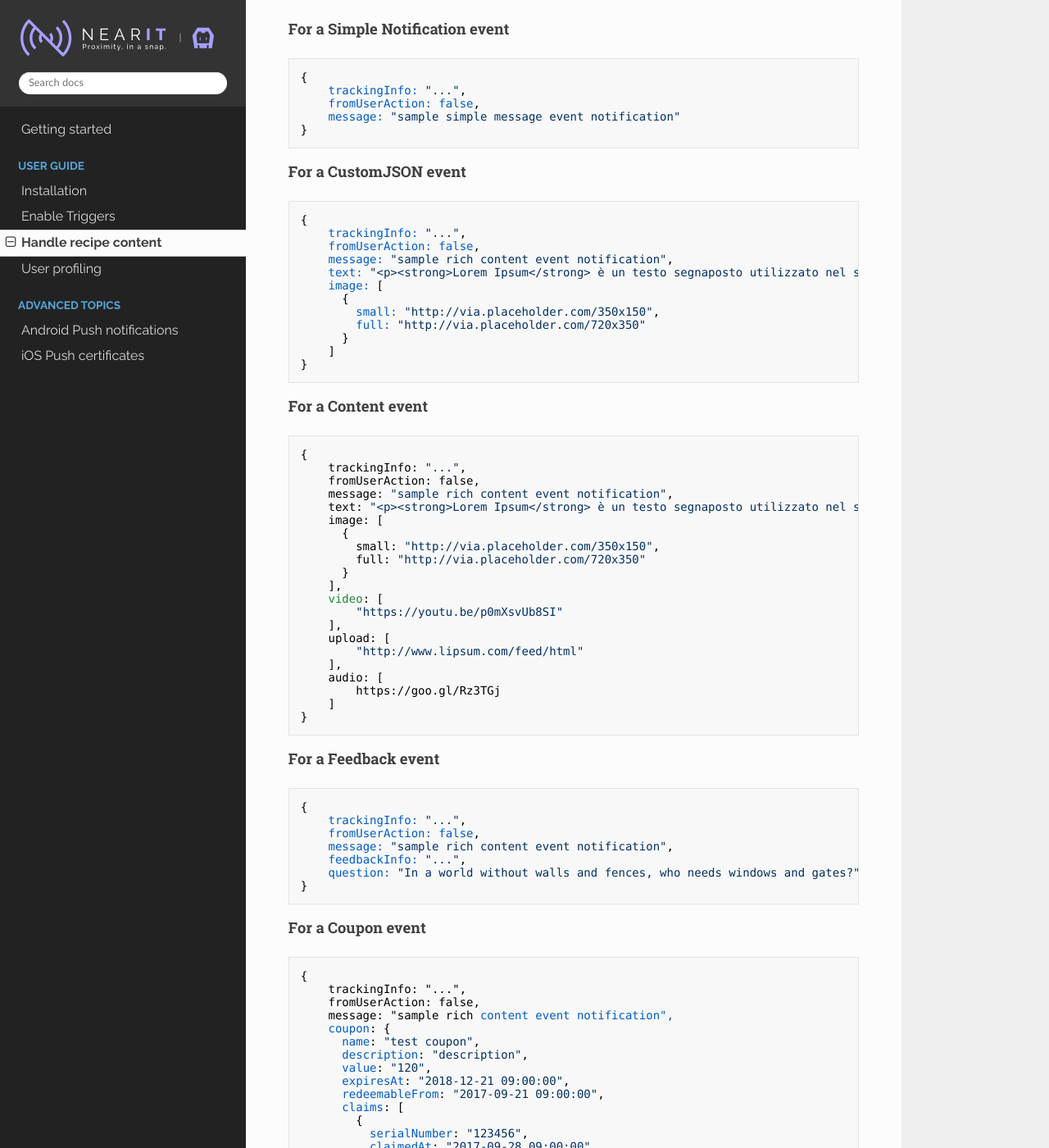
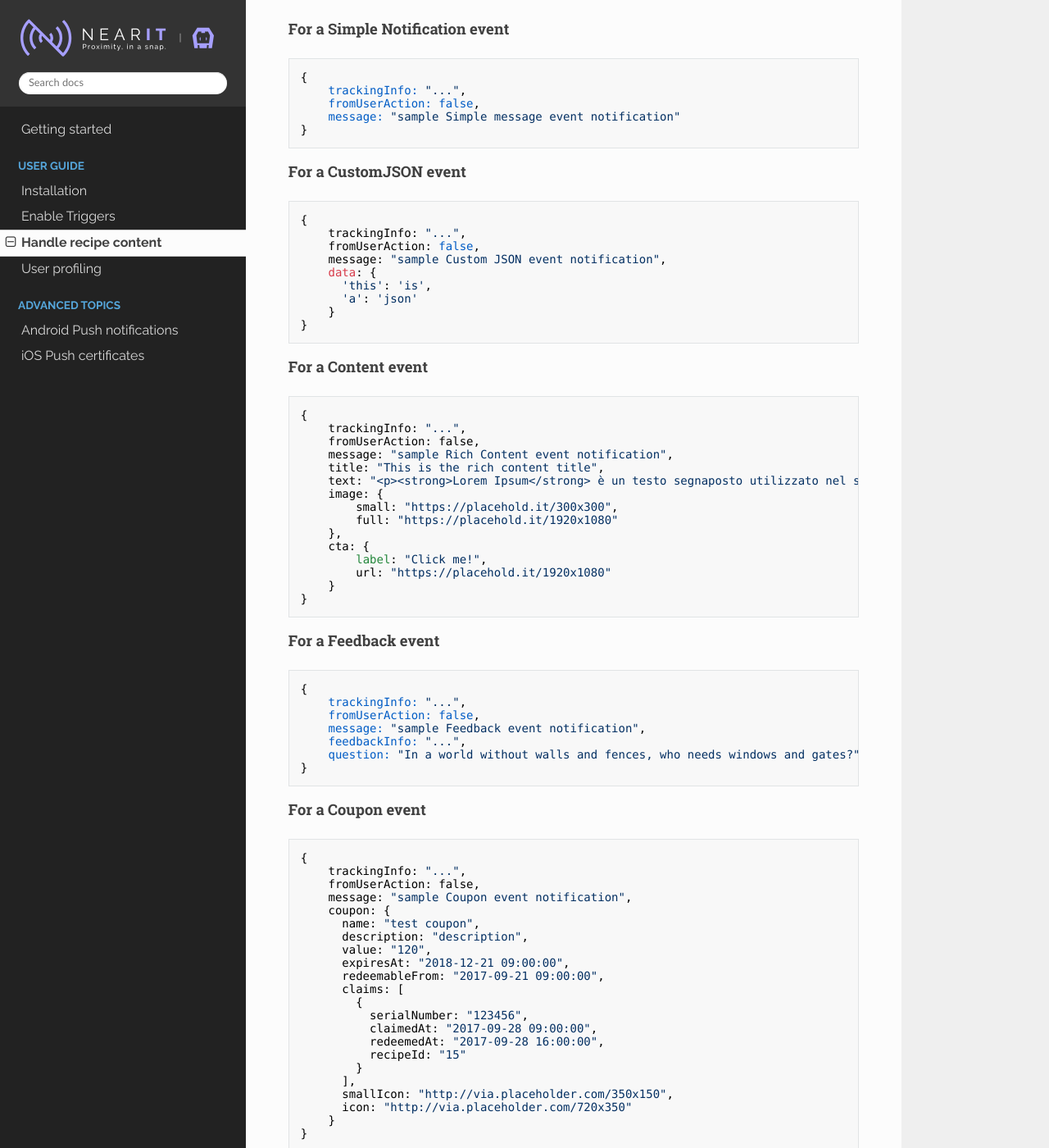
Before and after one commit to nearit/Cordova-SDK, an MkDocs documentation site: the page built from docs/handle-content.md, in a window 1280 px wide and 1400 px high, scrolled down 1287 px. Shown: the whole window at 82% size. Built offline with MkDocs 1.6.1, drawn with Linux system fonts in a browser that asks for light colours; nearby versions of some CDN libraries; old or Windows-style settings are respelled for this version of MkDocs; some of the changed text lies outside the part shown.

Commit message:
docs(Handle Content): Update `handle content` section after SDKs update

````diff
--- a/docs/handle-content.md
+++ b/docs/handle-content.md
@@ -43,7 +43,7 @@ Other fields will be specific to the type of event triggered:
 {
     trackingInfo: "...",
     fromUserAction: false,
-    message: "sample simple message event notification"
+    message: "sample Simple message event notification"
 }
 ```
 
@@ -53,14 +53,11 @@ Other fields will be specific to the type of event triggered:
 {
     trackingInfo: "...",
     fromUserAction: false,
-    message: "sample rich content event notification",
-    text: "<p><strong>Lorem Ipsum</strong> è un testo segnaposto utilizzato nel settore della tipografia e della stampa. Lorem Ipsum è considerato il testo segnaposto standard sin dal sedicesimo secolo, quando un anonimo tipografo prese una cassetta di caratteri e li assemblò per preparare un testo campione. È sopravvissuto non solo a più di cinque secoli, ma anche al passaggio alla videoimpaginazione, pervenendoci sostanzialmente inalterato. Fu reso popolare, negli anni ’60, con la diffusione dei fogli di caratteri trasferibili “Letraset”, che contenevano passaggi del Lorem Ipsum, e più recentemente da software di impaginazione come Aldus PageMaker, che includeva versioni del Lorem Ipsum.</p>",
-    image: [
-      {
-        small: "http://via.placeholder.com/350x150",
-        full: "http://via.placeholder.com/720x350"
-      }
-    ]
+    message: "sample Custom JSON event notification",
+    data: {
+      'this': 'is',
+      'a': 'json'
+    }
 }
 ```
 
@@ -70,23 +67,17 @@ Other fields will be specific to the type of event triggered:
 {
     trackingInfo: "...",
     fromUserAction: false,
-    message: "sample rich content event notification",
+    message: "sample Rich Content event notification",
+    title: "This is the rich content title",
     text: "<p><strong>Lorem Ipsum</strong> è un testo segnaposto utilizzato nel settore della tipografia e della stampa. Lorem Ipsum è considerato il testo segnaposto standard sin dal sedicesimo secolo, quando un anonimo tipografo prese una cassetta di caratteri e li assemblò per preparare un testo campione. È sopravvissuto non solo a più di cinque secoli, ma anche al passaggio alla videoimpaginazione, pervenendoci sostanzialmente inalterato. Fu reso popolare, negli anni ’60, con la diffusione dei fogli di caratteri trasferibili “Letraset”, che contenevano passaggi del Lorem Ipsum, e più recentemente da software di impaginazione come Aldus PageMaker, che includeva versioni del Lorem Ipsum.</p>",
-    image: [
-      {
-        small: "http://via.placeholder.com/350x150",
-        full: "http://via.placeholder.com/720x350"
-      }
-    ],
-    video: [
-        "https://youtu.be/p0mXsvUb8SI"
-    ],
-    upload: [
-        "http://www.lipsum.com/feed/html"
-    ],
-    audio: [
-        https://goo.gl/Rz3TGj
-    ]
+    image: {
+        small: "https://placehold.it/300x300",
+        full: "https://placehold.it/1920x1080"
+    },
+    cta: {
+        label: "Click me!",
+        url: "https://placehold.it/1920x1080"
+    }
 }
 ```
 
@@ -96,7 +87,7 @@ Other fields will be specific to the type of event triggered:
 {
     trackingInfo: "...",
     fromUserAction: false,
-    message: "sample rich content event notification",
+    message: "sample Feedback event notification",
     feedbackInfo: "...",
     question: "In a world without walls and fences, who needs windows and gates?"
 }
@@ -108,7 +99,7 @@ Other fields will be specific to the type of event triggered:
 {
     trackingInfo: "...",
     fromUserAction: false,
-    message: "sample rich content event notification",
+    message: "sample Coupon event notification",
     coupon: {
       name: "test coupon",
       description: "description",
````
